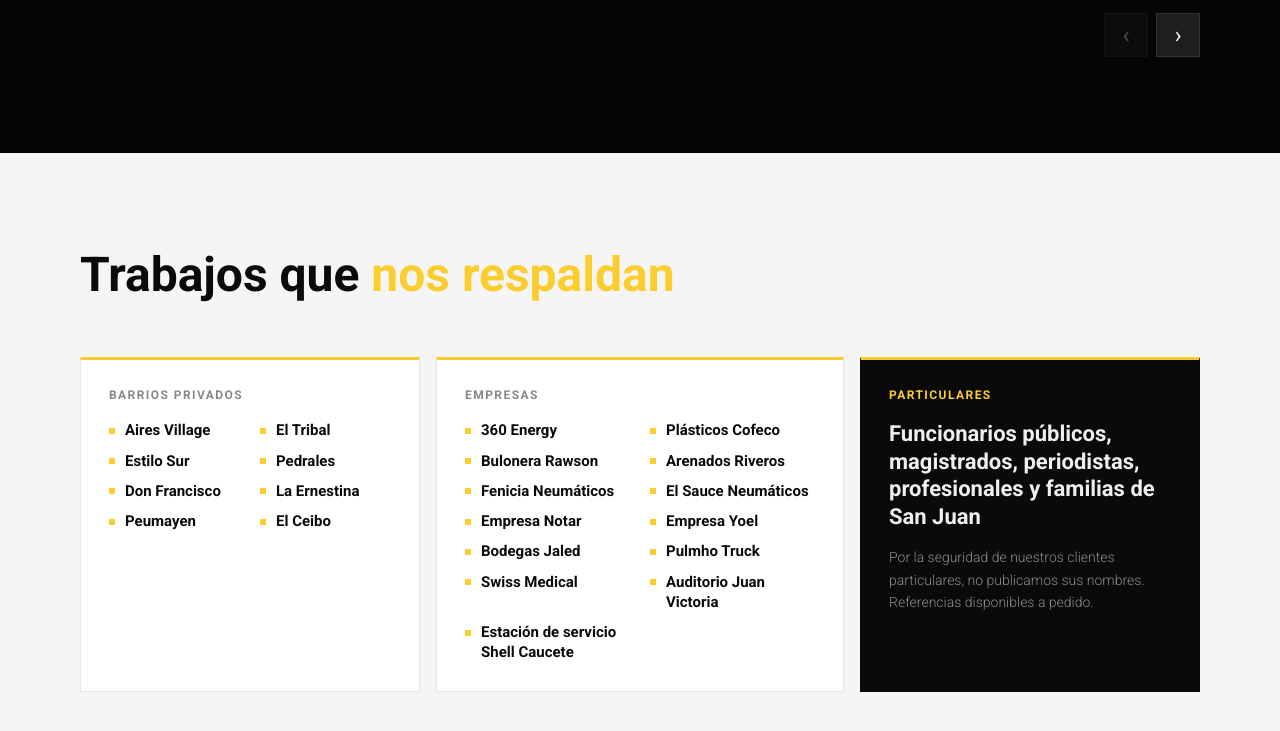
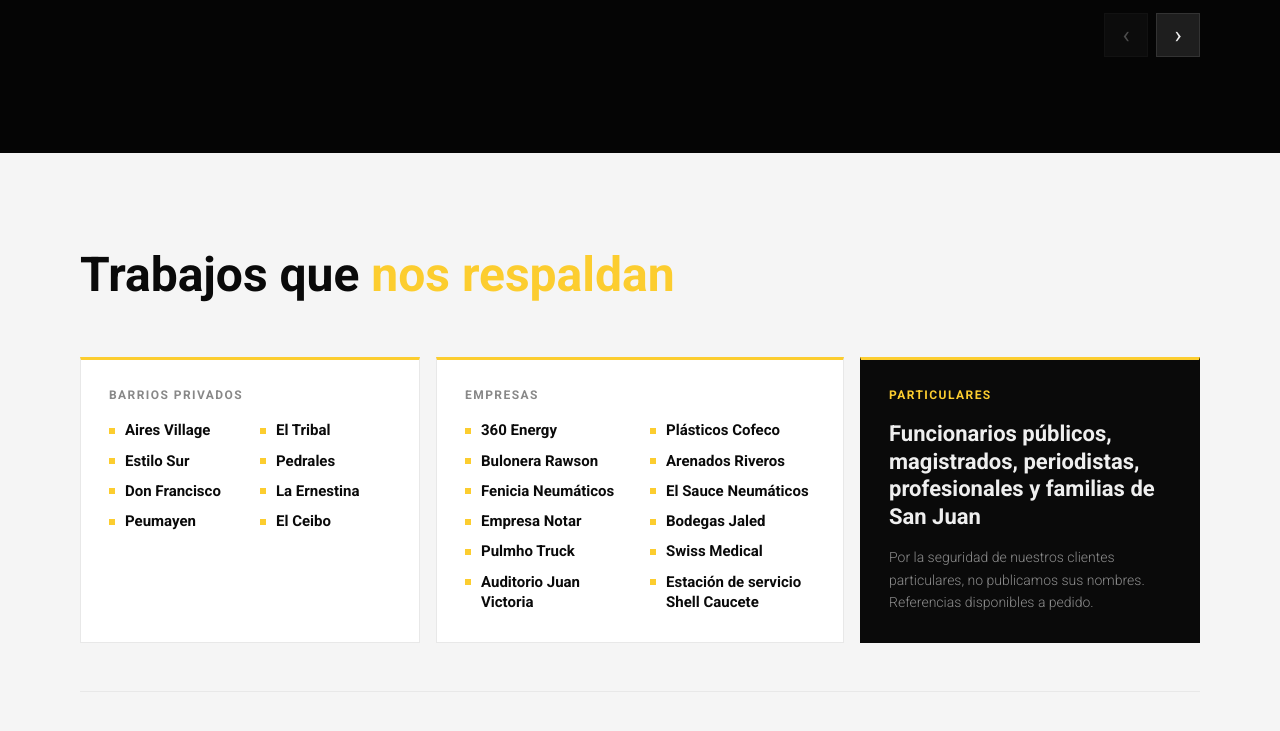
Before and after one commit to San-Juan-Cloud/sitio-web-fermax, a plain HTML site: page index.html in a window 1280 px wide. Shown: the part 2814-3545 px from the top of the page. Drawn offline with Linux system fonts and the light colour scheme; a web font is replaced by a local one.

Commit message:
chore: se quita Empresa Yoel de la cinta de clientes y de referencias

```diff
--- a/index.html
+++ b/index.html
@@ -313,7 +313,6 @@
       <span class="clients__item">Bodegas Jaled</span>
       <span class="clients__item">Empresa Notar</span>
       <span class="clients__item">Shell Caucete</span>
-      <span class="clients__item">Empresa Yoel</span>
       <span class="clients__item">Pulmho Truck</span>
       <span class="clients__item">Swiss Medical</span>
     </div>
@@ -408,7 +407,6 @@
           <li>Fenicia Neumáticos</li>
           <li>El Sauce Neumáticos</li>
           <li>Empresa Notar</li>
-          <li>Empresa Yoel</li>
           <li>Bodegas Jaled</li>
           <li>Pulmho Truck</li>
           <li>Swiss Medical</li>
```
